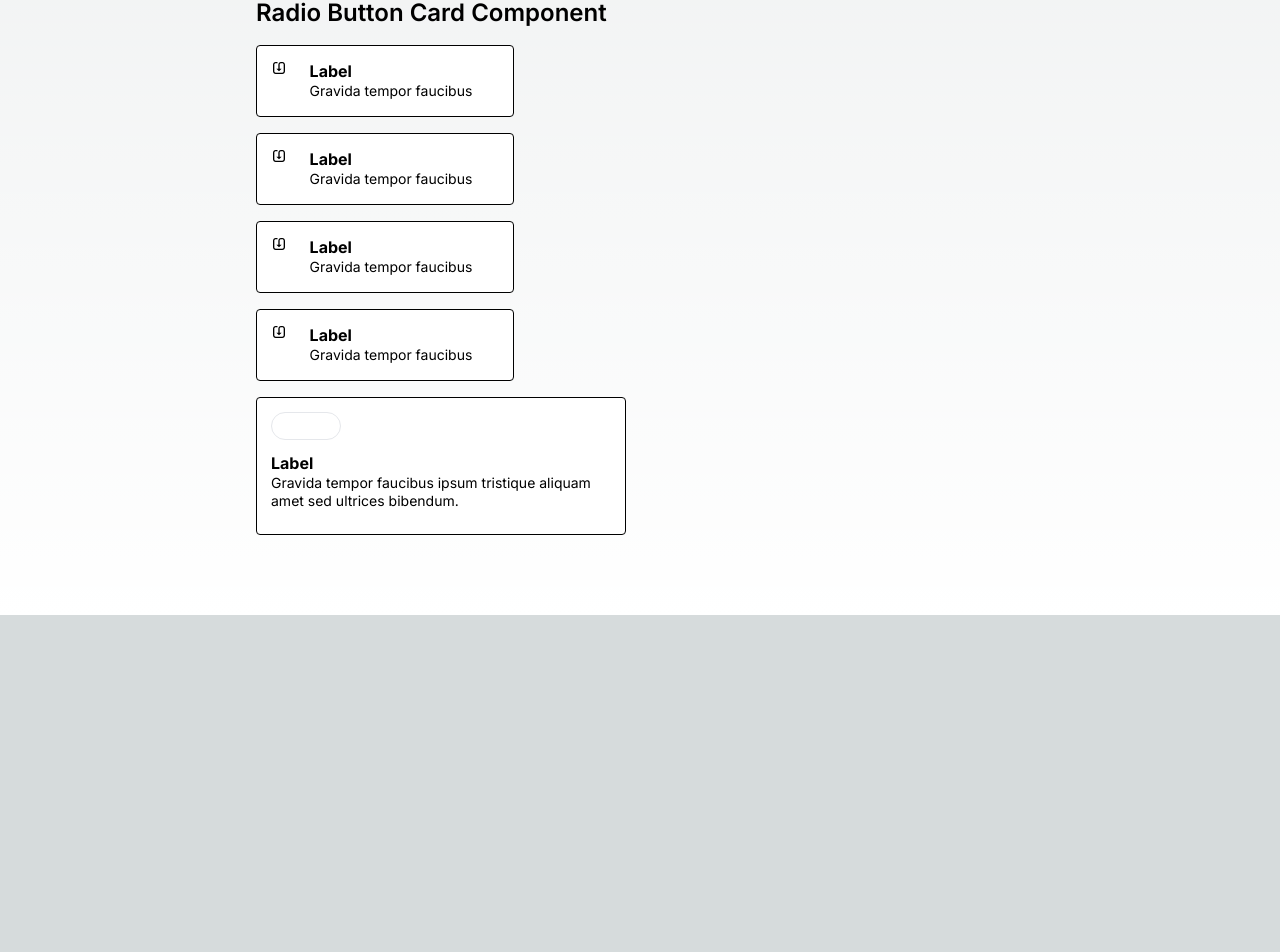
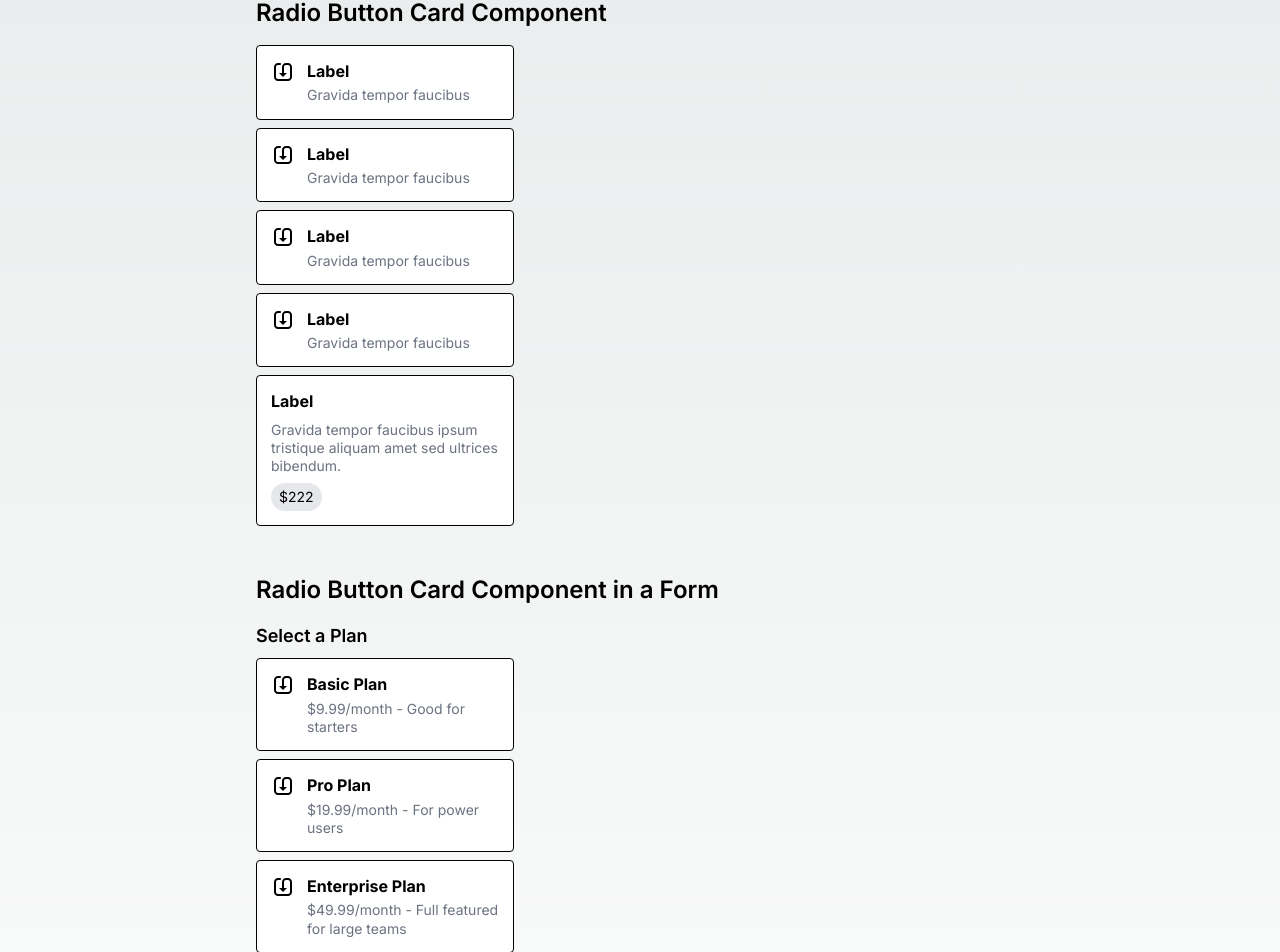
Before and after one commit to m2rads/financial-calendar, a Next.js app: page /playground in a window 1280 px wide. Shown: the part 1415-2367 px from the top of the page. Before the commit the page ends 2030 px from the top, so only its background shows below. Built offline with nearby package versions, Linux system fonts and the light colour scheme.

Commit message:
refacotr radio button to radio group

```diff
--- a/app/playground/page.tsx
+++ b/app/playground/page.tsx
@@ -1,6 +1,6 @@
 'use client'
 
-import React, { useState } from 'react';
+import React, { useState, FormEvent } from 'react';
 import { Alert, AlertDescription, AlertClose } from '@/components/ui/alert';
 import { Button } from '@/components/ui/button';
 import { Tooltip } from '@/components/ui/tooltip';
@@ -18,7 +18,7 @@ import { OutlineX } from "@/components/icons";
 import { Checkbox } from '@/components/ui/checkbox';
 import { Label } from '@/components/ui/label';
 import { Toggle } from '@/components/ui/toggle';
-import { RadioButtonCard } from '@/components/ui/radioButtonCard';
+import { RadioGroup, RadioGroupItem, RadioGroupLabel, RadioGroupDescription } from '@/components/ui/radio-group';
 import { SaveIcon, CheckCircleFill, SolidXCircle, SolidShieldExclamation, SolidExclamationCircle } from '@/components/icons';
 import { cn } from '@/lib/utils';
 
@@ -55,6 +55,10 @@ export default function Playground() {
     toggle7: false,
   });
   const [selectedRadio, setSelectedRadio] = useState<string | null>(null);
+  const [formData, setFormData] = useState({
+    plan: '',
+    paymentMethod: '',
+  });
 
   const handleButtonClick = (variant: keyof typeof alertVariants) => {
     const newAlert = (
@@ -83,6 +87,12 @@ export default function Playground() {
 
   const handleRadioButtonClick = (name: string) => () => {
     setSelectedRadio(name);
+  };
+
+  const handleSubmit = (e: FormEvent<HTMLFormElement>) => {
+    e.preventDefault();
+    console.log('Form submitted with data:', formData);
+    // Here you would typically send the data to a server
   };
 
   return (
@@ -263,44 +273,112 @@ export default function Playground() {
 
         <section className="space-y-4 mb-12">
           <h2 className="text-2xl font-semibold">Radio Button Card Component</h2>
-          <div className="flex flex-col gap-4">
-            <RadioButtonCard
-              title="Label"
-              description="Gravida tempor faucibus"
-              icon={<SaveIcon />}
-              selected={selectedRadio === 'radio1'}
-              onClick={handleRadioButtonClick('radio1')}
-            />
-            <RadioButtonCard
-              title="Label"
-              description="Gravida tempor faucibus"
-              icon={<SaveIcon />}
-              selected={selectedRadio === 'radio2'}
-              onClick={handleRadioButtonClick('radio2')}
-            />
-            <RadioButtonCard
-              title="Label"
-              description="Gravida tempor faucibus"
-              icon={<SaveIcon />}
-              selected={selectedRadio === 'radio3'}
-              onClick={handleRadioButtonClick('radio3')}
-            />
-            <RadioButtonCard
-              title="Label"
-              description="Gravida tempor faucibus"
-              icon={<SaveIcon />}
-              selected={selectedRadio === 'radio4'}
-              onClick={handleRadioButtonClick('radio4')}
-            />
-            <RadioButtonCard
-              title="Label"
-              description="Gravida tempor faucibus ipsum tristique aliquam amet sed ultrices bibendum."
-              pillText="$222"
-              orientation="vertical"
-              selected={selectedRadio === 'radio5'}
-              onClick={handleRadioButtonClick('radio5')}
-            />
-          </div>
+          <RadioGroup value={selectedRadio || ''} onValueChange={setSelectedRadio}>
+            <RadioGroupItem value="radio1" id="radio1">
+              <div className="flex-shrink-0">
+                <SaveIcon className="w-6 h-6" />
+              </div>
+              <div className="flex flex-col justify-start items-start flex-grow">
+                <RadioGroupLabel htmlFor="radio1">Label</RadioGroupLabel>
+                <RadioGroupDescription>Gravida tempor faucibus</RadioGroupDescription>
+              </div>
+            </RadioGroupItem>
+            <RadioGroupItem value="radio2" id="radio2">
+              <div className="flex-shrink-0">
+                <SaveIcon className="w-6 h-6" />
+              </div>
+              <div className="flex flex-col justify-start items-start flex-grow">
+                <RadioGroupLabel htmlFor="radio2">Label</RadioGroupLabel>
+                <RadioGroupDescription>Gravida tempor faucibus</RadioGroupDescription>
+              </div>
+            </RadioGroupItem>
+            <RadioGroupItem value="radio3" id="radio3">
+              <div className="flex-shrink-0">
+                <SaveIcon className="w-6 h-6" />
+              </div>
+              <div className="flex flex-col justify-start items-start flex-grow">
+                <RadioGroupLabel htmlFor="radio3">Label</RadioGroupLabel>
+                <RadioGroupDescription>Gravida tempor faucibus</RadioGroupDescription>
+              </div>
+            </RadioGroupItem>
+            <RadioGroupItem value="radio4" id="radio4">
+              <div className="flex-shrink-0">
+                <SaveIcon className="w-6 h-6" />
+              </div>
+              <div className="flex flex-col justify-start items-start flex-grow">
+                <RadioGroupLabel htmlFor="radio4">Label</RadioGroupLabel>
+                <RadioGroupDescription>Gravida tempor faucibus</RadioGroupDescription>
+              </div>
+            </RadioGroupItem>
+            <RadioGroupItem value="radio5" id="radio5">
+              <div className="flex flex-col justify-start items-start flex-grow">
+                <RadioGroupLabel htmlFor="radio5">Label</RadioGroupLabel>
+                <RadioGroupDescription className="mt-2">Gravida tempor faucibus ipsum tristique aliquam amet sed ultrices bibendum.</RadioGroupDescription>
+                <div className="mt-2 px-2 py-1 bg-gray-200 rounded-full text-sm">$222</div>
+              </div>
+            </RadioGroupItem>
+          </RadioGroup>
+        </section>
+
+        <section className="space-y-4 mb-12">
+          <h2 className="text-2xl font-semibold">Radio Button Card Component in a Form</h2>
+          <form onSubmit={handleSubmit} className="space-y-8">
+            <div>
+              <h3 className="text-lg font-semibold mb-2">Select a Plan</h3>
+              <RadioGroup
+                value={formData.plan}
+                onValueChange={(value) => setFormData(prev => ({ ...prev, plan: value }))}
+              >
+                <RadioGroupItem value="basic" id="basic">
+                  <div className="flex-shrink-0">
+                    <SaveIcon className="w-6 h-6" />
+                  </div>
+                  <div className="flex flex-col justify-start items-start flex-grow">
+                    <RadioGroupLabel htmlFor="basic">Basic Plan</RadioGroupLabel>
+                    <RadioGroupDescription>$9.99/month - Good for starters</RadioGroupDescription>
+                  </div>
+                </RadioGroupItem>
+                <RadioGroupItem value="pro" id="pro">
+                  <div className="flex-shrink-0">
+                    <SaveIcon className="w-6 h-6" />
+                  </div>
+                  <div className="flex flex-col justify-start items-start flex-grow">
+                    <RadioGroupLabel htmlFor="pro">Pro Plan</RadioGroupLabel>
+                    <RadioGroupDescription>$19.99/month - For power users</RadioGroupDescription>
+                  </div>
+                </RadioGroupItem>
+                <RadioGroupItem value="enterprise" id="enterprise">
+                  <div className="flex-shrink-0">
+                    <SaveIcon className="w-6 h-6" />
+                  </div>
+                  <div className="flex flex-col justify-start items-start flex-grow">
+                    <RadioGroupLabel htmlFor="enterprise">Enterprise Plan</RadioGroupLabel>
+                    <RadioGroupDescription>$49.99/month - Full featured for large teams</RadioGroupDescription>
+                  </div>
+                </RadioGroupItem>
+              </RadioGroup>
+            </div>
+
+            <div>
+              <h3 className="text-lg font-semibold mb-2">Payment Method</h3>
+              <RadioGroup
+                value={formData.paymentMethod}
+                onValueChange={(value) => setFormData(prev => ({ ...prev, paymentMethod: value }))}
+              >
+                <RadioGroupItem value="credit" id="credit">
+                  <RadioGroupLabel htmlFor="credit">Credit Card</RadioGroupLabel>
+                </RadioGroupItem>
+                <RadioGroupItem value="paypal" id="paypal">
+                  <RadioGroupLabel htmlFor="paypal">PayPal</RadioGroupLabel>
+                </RadioGroupItem>
+                <RadioGroupItem value="bank" id="bank">
+                  <RadioGroupLabel htmlFor="bank">Bank Transfer</RadioGroupLabel>
+                </RadioGroupItem>
+              </RadioGroup>
+            </div>
+
+            <Button type="submit">Submit Form</Button>
+          </form>
         </section>
 
         <Dialog isOpen={isModalOpen} onClose={() => setIsModalOpen(false)} variant={modalVariant}>
--- /dev/null
+++ b/components/ui/radio-group.tsx
@@ -0,0 +1,123 @@
+import React, { createContext, useContext, useState } from 'react';
+import { cn } from "@/lib/utils";
+
+interface RadioGroupContextType {
+  value: string | null;
+  onChange: (value: string) => void;
+}
+
+const RadioGroupContext = createContext<RadioGroupContextType | undefined>(undefined);
+
+interface RadioGroupProps extends React.HTMLAttributes<HTMLDivElement> {
+  defaultValue?: string;
+  value?: string;
+  onValueChange?: (value: string) => void;
+}
+
+export const RadioGroup: React.FC<RadioGroupProps> = ({
+  children,
+  defaultValue,
+  value: controlledValue,
+  onValueChange,
+  className,
+  ...props
+}) => {
+  const [internalValue, setInternalValue] = useState<string | null>(defaultValue || null);
+
+  const isControlled = controlledValue !== undefined;
+  const value = isControlled ? controlledValue : internalValue;
+
+  const onChange = (newValue: string) => {
+    if (!isControlled) {
+      setInternalValue(newValue);
+    }
+    onValueChange?.(newValue);
+  };
+
+  return (
+    <RadioGroupContext.Provider value={{ value, onChange }}>
+      <div className={cn("space-y-2", className)} {...props}>
+        {children}
+      </div>
+    </RadioGroupContext.Provider>
+  );
+};
+
+interface RadioGroupItemProps extends React.InputHTMLAttributes<HTMLInputElement> {
+  value: string;
+}
+
+export const RadioGroupItem: React.FC<RadioGroupItemProps> = ({
+  className,
+  children,
+  value,
+  id,
+  disabled,
+  ...props
+}) => {
+  const context = useContext(RadioGroupContext);
+  if (!context) {
+    throw new Error('RadioGroupItem must be used within a RadioGroup');
+  }
+
+  const { value: groupValue, onChange } = context;
+  const [isClicked, setIsClicked] = React.useState(false);
+
+  const handleClick = () => {
+    if (!disabled) {
+      setIsClicked(true);
+      onChange(value);
+      setTimeout(() => setIsClicked(false), 100);
+    }
+  };
+
+  const isSelected = groupValue === value;
+
+  return (
+    <label
+      htmlFor={id}
+      className={cn(
+        "flex flex-row justify-start items-start gap-3 w-[258px] min-h-[72px] p-3.5 border border-black border-solid rounded box-border bg-white cursor-pointer",
+        "transition-all duration-100",
+        !disabled && !isSelected && "hover:bg-[rgba(251,251,249,1)] hover:shadow-[4px_4px_0px_0px_rgba(0,0,0,1)]",
+        isSelected && "bg-[rgba(251,251,249,1)] shadow-[4px_4px_0px_0px_rgba(0,0,0,1)]",
+        isClicked && "bg-transparent shadow-none",
+        disabled && "opacity-30 cursor-not-allowed",
+        className
+      )}
+      onClick={handleClick}
+    >
+      <input
+        type="radio"
+        className="sr-only"
+        value={value}
+        checked={isSelected}
+        onChange={() => {}}
+        id={id}
+        disabled={disabled}
+        {...props}
+      />
+      {children}
+    </label>
+  );
+};
+
+export const RadioGroupLabel: React.FC<React.LabelHTMLAttributes<HTMLLabelElement>> = ({
+  className,
+  children,
+  ...props
+}) => (
+  <label className={cn("text-base leading-[140%] font-mabry-pro font-[700]", className)} {...props}>
+    {children}
+  </label>
+);
+
+export const RadioGroupDescription: React.FC<React.HTMLAttributes<HTMLParagraphElement>> = ({
+  className,
+  children,
+  ...props
+}) => (
+  <p className={cn("text-sm leading-[130%] font-mabry-pro font-[400] text-gray-500 mt-1 break-words", className)} {...props}>
+    {children}
+  </p>
+);
```
